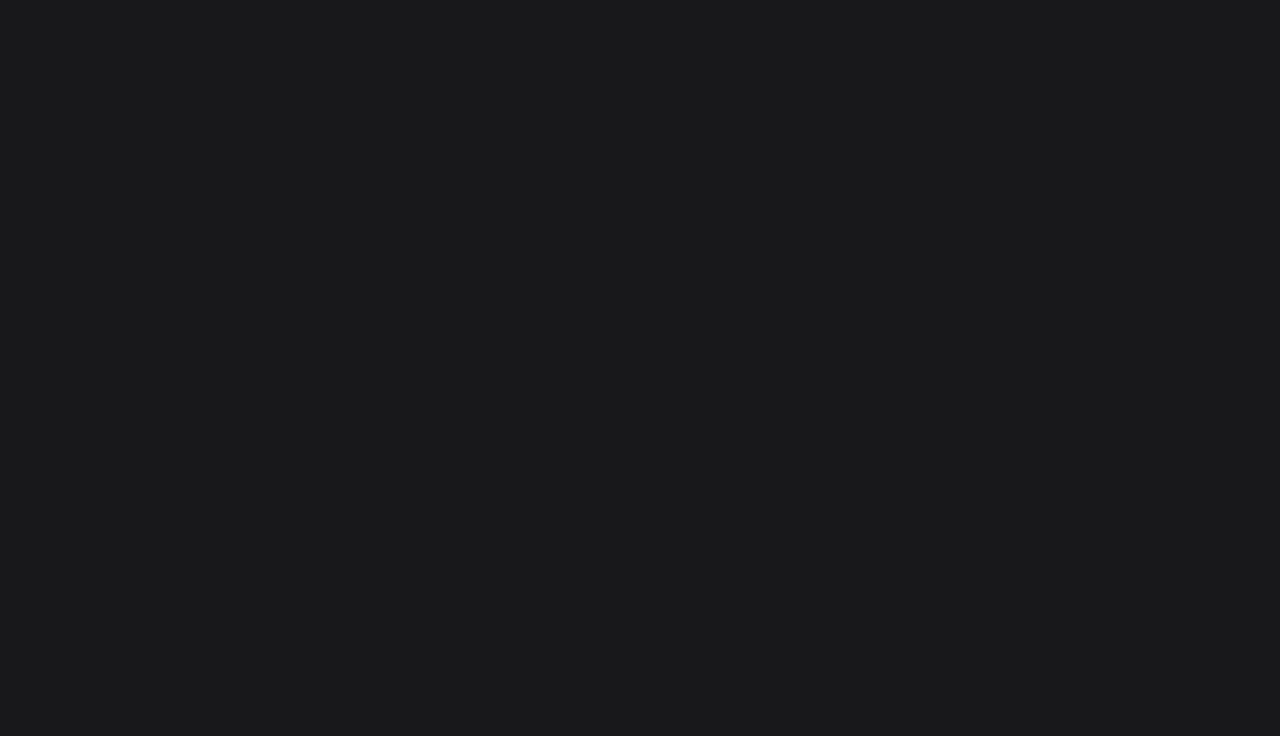
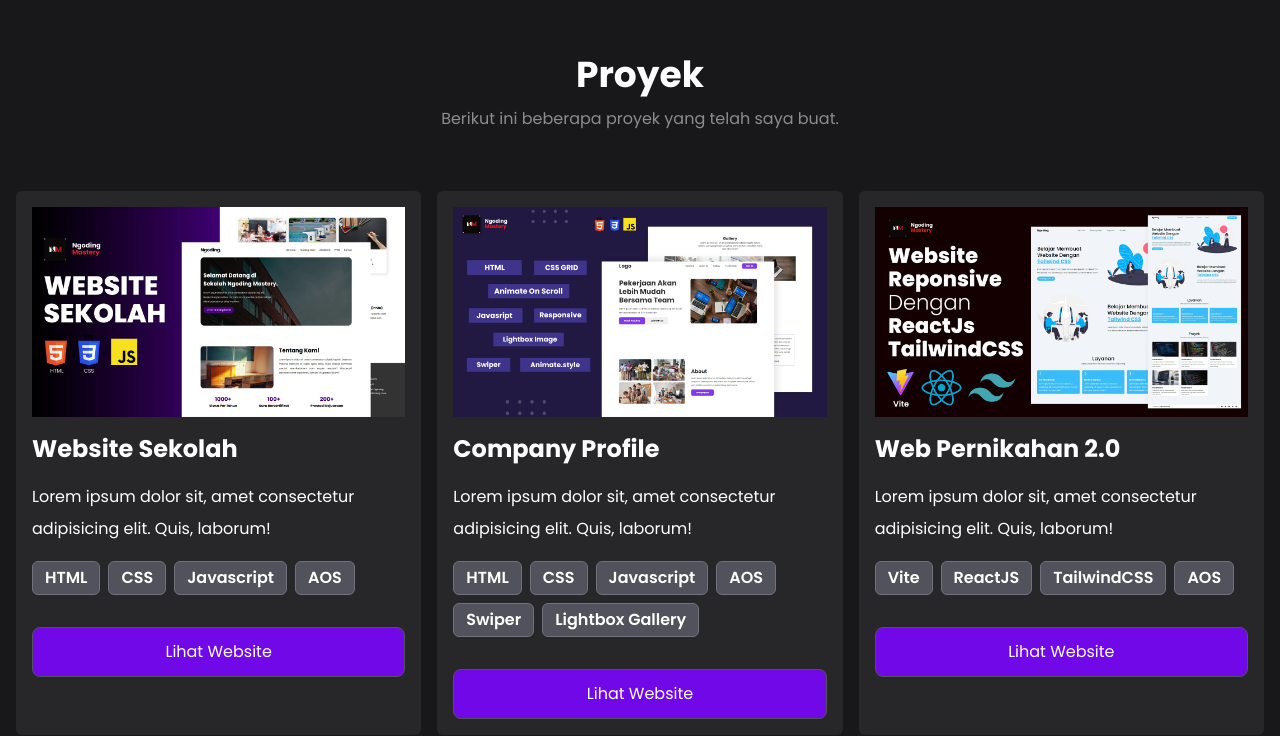
Before and after one commit to DioRangga/Portofolio-project, a React (Vite) app: page / in a window 1280 px wide. Shown: the part 2043-2779 px from the top of the page. Before the commit the page ends 1930 px from the top, so only its background shows below. Built offline with nearby package versions, Linux system fonts and the light colour scheme.

Commit message:
1.0.2
Hero Section

```diff
--- a/src/App.jsx
+++ b/src/App.jsx
@@ -1,5 +1,6 @@
 import DataImage from "./data";
-import { listTools } from "./data";
+import { listTools, listProyek } from "./data";
+
 
 function App() {
 
@@ -8,7 +9,7 @@
    <div className="hero grid md:grid-cols-2 items-center pt-10 xl:gap-0 gap-6 grid-cols-1">
     <div>
       <div className="flex items-center gap-3 mb-6 bg-zinc-800 w-fit p-4 rounded-2xl">
-        <img src={DataImage.HeroImage} alt="Hero Image" className="w-10 rounded-md" />
+        <img src={DataImage.HeroImage} alt="Hero Image" className="w-10 rounded-md" loading="lazy"/>
         <q>Something To Jump 😜 </q>
       </div>
       <h1 className="text-5xl/tight font-bold mb-6">Hi, Saya Dio Rangga</h1>
@@ -27,14 +28,14 @@
             </a>
         </div>
     </div>
-    <img src={DataImage.HeroImage} alt="Hero Image" className="w-125 md:ml-auto" />
+    <img src={DataImage.HeroImage} alt="Hero Image" className="w-125 md:ml-auto" loading="lazy"/>
    </div>
 
 
     {/* tentang */}
       <div className="tentang mt-32 py-10">
         <div className="xl:w-2/3 lg:w-3/4 w-full mx-auto p-7 bg-zinc-800 rounded-lg">
-        <img src={DataImage.HeroImage} alt="Image" className="w-12 rounded-md mb-10 sm:hidden" />
+        <img src={DataImage.HeroImage} alt="Image" className="w-12 rounded-md mb-10 sm:hidden" loading="lazy"/>
           <p className="text-base/loose mb-10">
           Hi, perkenalkan saya Dio Rangga seorang IT Support dan CyberSecurity untuk keamanan suatu
           jaringan di sebuah lembaga, saya percaya bahwa keamanan bukan sekadar fitur, melainkan keharusan.
@@ -43,7 +44,7 @@
           bagi seluruh pengguna.
           </p>
           <div className="flex items-center justify-between">
-            <img src={DataImage.HeroImage} alt="Image" className="w-12 rounded-md sm:block hidden" />
+            <img src={DataImage.HeroImage} alt="Image" className="w-12 rounded-md sm:block hidden" loading="lazy"/>
             <div className="flex items-center gap-6">
               <div>
                 <h1 className="text-4xl mb-1">
@@ -84,6 +85,34 @@
         </div>
       </div>
     {/* tentang */}
+    {/* Proyek */}
+    <div className="proyek mt-32 py-10">
+      <h1 className="text-center text-4xl font-bold mb-2">Proyek</h1>
+      <p className="text-base/loose text-center opacity-50">Berikut ini beberapa proyek yang telah saya
+      buat.</p>
+      <div className="proyek-box mt-14 grid lg:grid-cols-3 sm:grid-cols-2 grid-cols-1 gap-4">
+       {listProyek.map((proyek) => (
+        <div key={proyek.id} className="p-4 bg-zinc-800 rounded-md">
+          <img src={proyek.gambar} alt="Proyek Image" loading="lazy" />
+            <div>
+            <h1 className="text-2xl font-bold my-4">{proyek.nama}</h1>
+            <p className="text-base/loose mb-4">{proyek.desk}</p>
+            <div className="flex flex-wrap gap-2">
+              {proyek.tools.map((tool, index) => (
+                <p className="py-1 px-3 border border-zinc-500 bg-zinc-600 rounded-md font-semibold"
+                key={index}>{tool}</p>
+              ))}
+            </div>
+            <div className="mt-8 text-center">
+              <a href="#" className="bg-violet-700 p-3 rounded-lg block border border-zinc-600
+               hover:bg-violet-600">Lihat Website</a>
+            </div>
+            </div>
+        </div>
+        ))}
+      </div>
+      </div>
+     {/* Proyek */}
     </>
   );
 }
```
